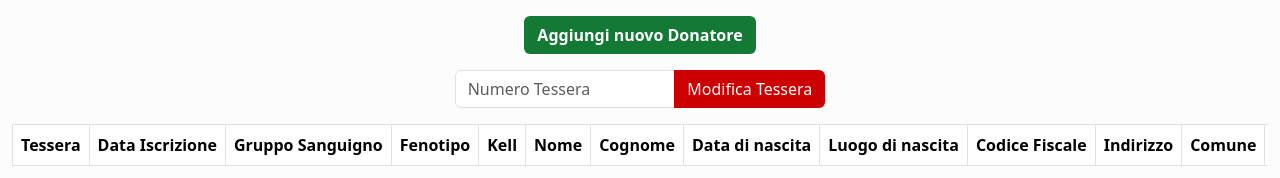
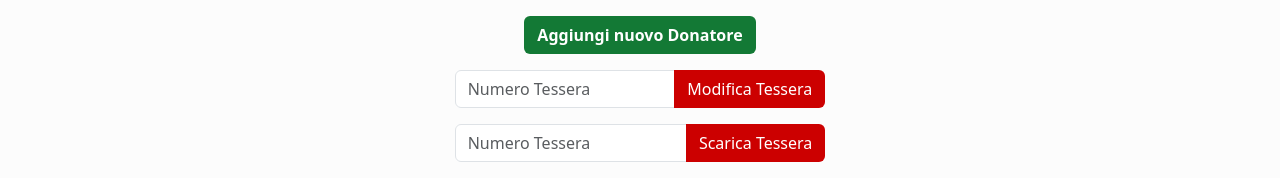
Before and after one commit to vcardoneit/jupiter, a Django app: page /donatori/ in a window 1280 px wide. Shown: the part 64-242 px from the top of the page. Run offline with Django 4.2, Linux system fonts and the light colour scheme; the visitor is signed in with stand-in values (Sample User, id 1); data that the repository does not hold is empty; some libraries are stand-ins or nearby versions.

Commit message:
"donatori" admin update

```diff
--- a/donatori/templates/donatori.html
+++ b/donatori/templates/donatori.html
@@ -10,9 +10,19 @@
         <div class="row justify-content-center m-0">
             <form class="col-lg-4" method="post" action="{% url 'modifica_donatore' %}">
                 {% csrf_token %}
-                <div class="input-group p-3">
+                <div class="input-group pt-3 pe-3 ps-3">
                     <input type="number" class="form-control shadow-none" name="tesseraMod" id="tesseraMod" placeholder="Numero Tessera" aria-label="Numero Tessera" required>
                     <button type="submit" class="btn text-white" style="background-color: #cc0000">Modifica Tessera</button>
+                </div>
+            </form>
+        </div>
+
+        <div class="row justify-content-center m-0">
+            <form class="col-lg-4" method="post" action="{% url 'scarica_tessera' %}">
+                {% csrf_token %}
+                <div class="input-group p-3">
+                    <input type="number" class="form-control shadow-none" name="numTessera" id="numTessera" placeholder="Numero Tessera" aria-label="Numero Tessera" required>
+                    <button type="submit" class="btn text-white" style="background-color: #cc0000">Scarica Tessera</button>
                 </div>
 
                 {% if messages %}
--- a/donatori/urls.py
+++ b/donatori/urls.py
@@ -9,4 +9,5 @@ urlpatterns = [
     path('donatori/esporta/', views.esporta, name="esporta_donatori"),
     path('donatori/aggiungi/', views.aggiungi, name="aggiungi_donatore"),
     path('donatori/elimina/', views.elimina, name="elimina_donatore"),
+    path('donatori/scaricaTessera/', views.scaricaTessera, name="scarica_tessera"),
 ]
--- a/donatori/views.py
+++ b/donatori/views.py
@@ -1,4 +1,6 @@
 import csv
+import os
+from jupiter.settings import BASE_DIR
 from django.shortcuts import redirect, render
 from django.http import HttpResponse
 from django.core.paginator import Paginator
@@ -9,6 +11,8 @@ from django.contrib.auth.decorators import login_required
 from django.core.files.uploadedfile import InMemoryUploadedFile
 from django.contrib import messages
 from .models import donatori as mDonatori
+from PIL import Image, ImageDraw, ImageFont
+from io import BytesIO
 
 
 @login_required
@@ -130,3 +134,80 @@ def esporta(request):
         return response
     else:
         return redirect("/")
+
+
+@login_required
+def scaricaTessera(request):
+    if request.user.is_staff:
+        numTessera = request.POST.get("numTessera")
+        if not mDonatori.objects.filter(tessera=numTessera).exists():
+            messages.warning(request, "Errore: Numero tessera non valido!")
+            return redirect('donatori')
+        else:
+            donatore = mDonatori.objects.get(tessera=numTessera)
+
+            img = Image.open(os.path.join(BASE_DIR, 'main/static', 'template.png'))
+            draw = ImageDraw.Draw(img)
+
+            text = donatore.nome + " " + donatore.cognome
+            text_color = (0, 0, 0)
+            font_size = 32
+            font = ImageFont.truetype("./arial.ttf", font_size)
+            text_position = (161, 175)
+            draw.text(text_position, text, fill=text_color, font=font)
+
+            text = str(donatore.datadinascita.strftime("%d/%m/%Y"))
+            text_color = (0, 0, 0)
+            font_size = 32
+            font = ImageFont.truetype("./arial.ttf", font_size)
+            text_position = (311, 225)
+            draw.text(text_position, text, fill=text_color, font=font)
+
+            text = donatore.email
+            text_color = (0, 0, 0)
+            font_size = 32
+            font = ImageFont.truetype("./arial.ttf", font_size)
+            text_position = (152, 275)
+            draw.text(text_position, text, fill=text_color, font=font)
+
+            text = donatore.grupposang
+            text_color = (0, 0, 0)
+            font_size = 32
+            font = ImageFont.truetype("./arial.ttf", font_size)
+            text_position = (374, 325)
+            draw.text(text_position, text, fill=text_color, font=font)
+
+            text = donatore.fenotipo
+            text_color = (0, 0, 0)
+            font_size = 32
+            font = ImageFont.truetype("./arial.ttf", font_size)
+            text_position = (205, 375)
+            draw.text(text_position, text, fill=text_color, font=font)
+
+            text = donatore.kell
+            text_color = (0, 0, 0)
+            font_size = 32
+            font = ImageFont.truetype("./arial.ttf", font_size)
+            text_position = (117, 425)
+            draw.text(text_position, text, fill=text_color, font=font)
+
+            text = str(donatore.tessera)
+            text_color = (0, 0, 0)
+            font_size = 32
+            font = ImageFont.truetype("./arial.ttf", font_size)
+            text_position = (176, 475)
+            draw.text(text_position, text, fill=text_color, font=font)
+
+            fototessera = Image.open(donatore.fototessera).resize((264, 340))
+            img.paste(fototessera, (702, 253))
+
+            image_buffer = BytesIO()
+            img.save(image_buffer, format="png")
+
+            nt = "Tessera " + donatore.nome + " " + donatore.cognome + ".png"
+
+            response = HttpResponse(image_buffer.getvalue(), content_type="image/png", headers={"Content-Disposition": f'attachment; filename={nt}'})
+
+            return response
+    else:
+        return redirect("/")
--- a/idoneita/admin.py
+++ b/idoneita/admin.py
@@ -0,0 +1,5 @@
+from django.contrib import admin
+from .models import idoneita
+
+
+admin.site.register(idoneita)
--- a/jupiter/urls.py
+++ b/jupiter/urls.py
@@ -14,6 +14,7 @@ Including another URLconf
     1. Import the include() function: from django.urls import include, path
     2. Add a URL to urlpatterns:  path('blog/', include('blog.urls'))
 """
+from django.contrib import admin
 from django.urls import path, include
 
 urlpatterns = [
```
